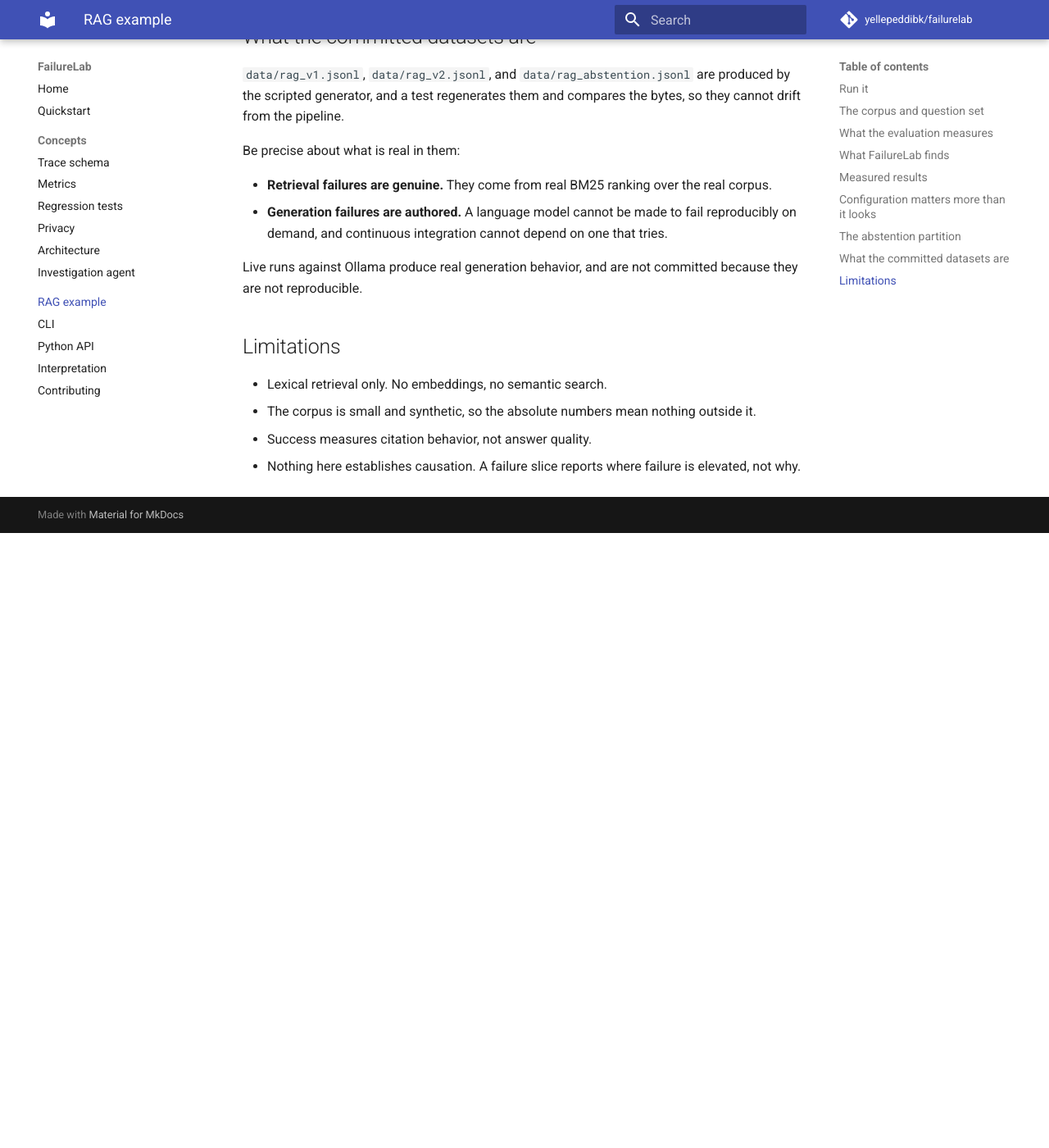
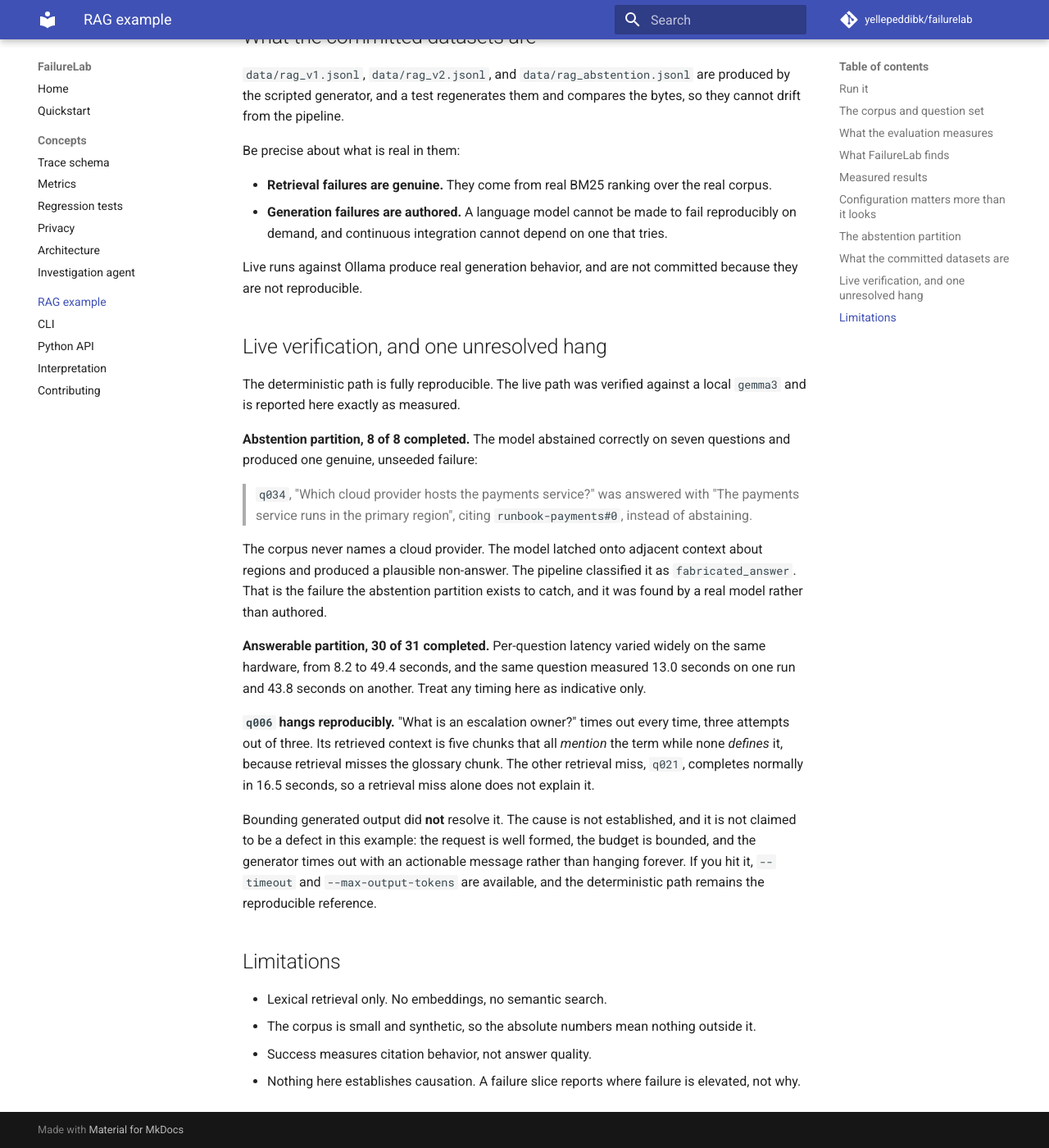
Before and after one commit to yellepeddibk/failurelab, an MkDocs documentation site: the page built from docs/rag-example.md, in a window 1280 px wide and 1400 px high, scrolled down 4081 px. Shown: the whole window at 82% size. Built offline with MkDocs 1.6.1 and Material for MkDocs 9.7.7, drawn with Linux system fonts in a browser that asks for light colours; comment, search, counter and statistics services are not loaded; before the commit the page ends 4731 px from its top, so only the background shows below that.

Commit message:
Record the live verification results and the unresolved hang

```diff
--- a/docs/rag-example.md
+++ b/docs/rag-example.md
@@ -173,6 +173,40 @@ Be precise about what is real in them:
 Live runs against Ollama produce real generation behavior, and are not committed
 because they are not reproducible.
 
+## Live verification, and one unresolved hang
+
+The deterministic path is fully reproducible. The live path was verified against a
+local `gemma3` and is reported here exactly as measured.
+
+**Abstention partition, 8 of 8 completed.** The model abstained correctly on seven
+questions and produced one genuine, unseeded failure:
+
+> `q034`, "Which cloud provider hosts the payments service?" was answered with "The
+> payments service runs in the primary region", citing `runbook-payments#0`, instead
+> of abstaining.
+
+The corpus never names a cloud provider. The model latched onto adjacent context
+about regions and produced a plausible non-answer. The pipeline classified it as
+`fabricated_answer`. That is the failure the abstention partition exists to catch,
+and it was found by a real model rather than authored.
+
+**Answerable partition, 30 of 31 completed.** Per-question latency varied widely on
+the same hardware, from 8.2 to 49.4 seconds, and the same question measured 13.0
+seconds on one run and 43.8 seconds on another. Treat any timing here as indicative
+only.
+
+**`q006` hangs reproducibly.** "What is an escalation owner?" times out every time,
+three attempts out of three. Its retrieved context is five chunks that all *mention*
+the term while none *defines* it, because retrieval misses the glossary chunk. The
+other retrieval miss, `q021`, completes normally in 16.5 seconds, so a retrieval miss
+alone does not explain it.
+
+Bounding generated output did **not** resolve it. The cause is not established, and
+it is not claimed to be a defect in this example: the request is well formed, the
+budget is bounded, and the generator times out with an actionable message rather than
+hanging forever. If you hit it, `--timeout` and `--max-output-tokens` are available,
+and the deterministic path remains the reproducible reference.
+
 ## Limitations
 
 - Lexical retrieval only. No embeddings, no semantic search.
```
